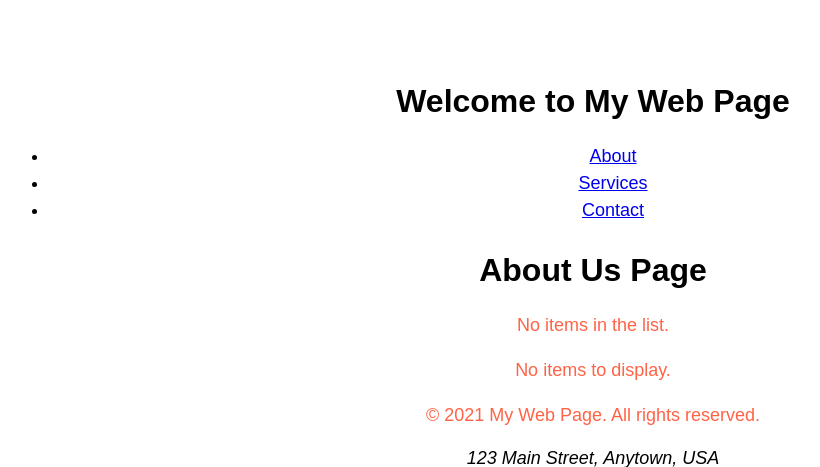
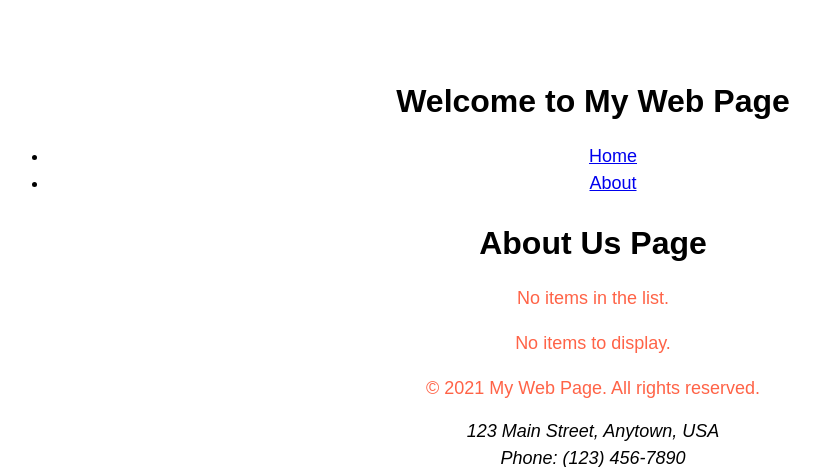
Before and after one commit to ParthGuptaZignuts/django-practice, a Django app: page /about-us/ in a window 1280 px wide. Shown: the top 467 px of the page, without its empty margins (47-867 px from the left). Run offline with Django 5.2, Linux system fonts and the light colour scheme.

Commit message:
url tag how to link different pages 2 method give direct link and use / in starting and in another method use url

```diff
--- a/templates/Header.html
+++ b/templates/Header.html
@@ -13,9 +13,8 @@
       <h1>Welcome to My Web Page</h1>
       <nav>
         <ul>
-          <li><a href="#about">About</a></li>
-          <li><a href="#services">Services</a></li>
-          <li><a href="#contact">Contact</a></li>
+          <li><a href="{% url "home" %}">Home</a></li>
+          <li><a href="/about-us/">About</a></li>
         </ul>
       </nav>
     </header>
```
